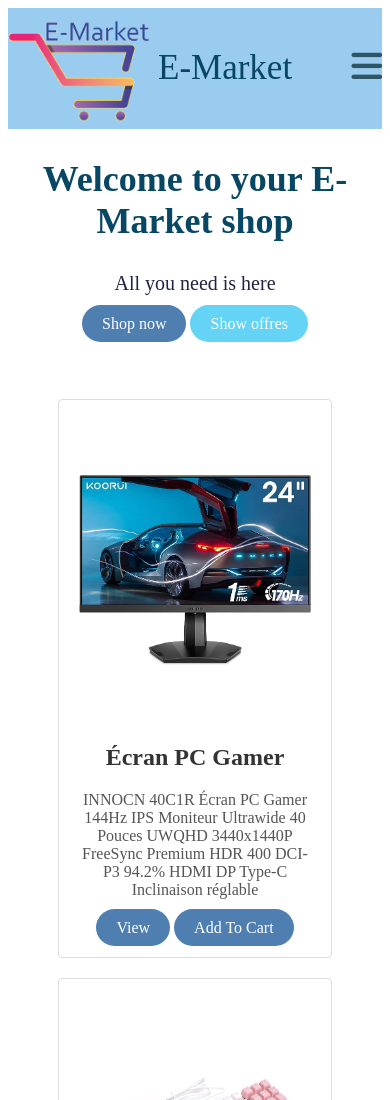
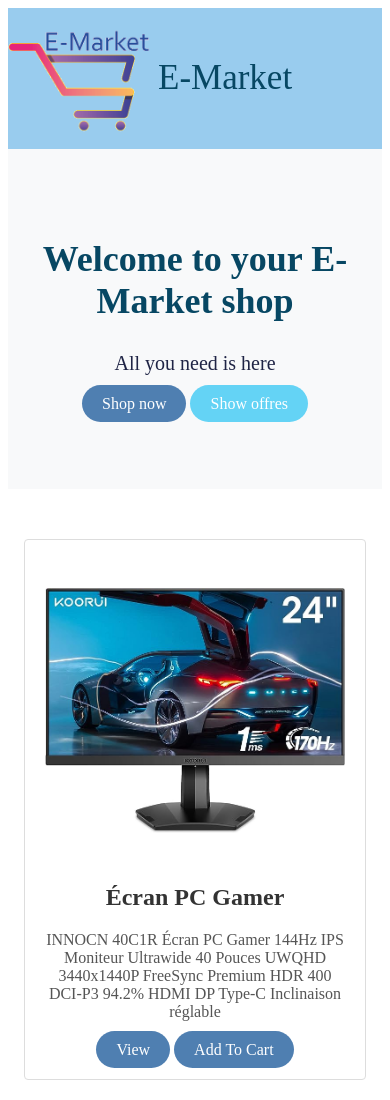
Before and after one commit to MaryemKhaoua/web_site, a plain HTML site: page e-commerce.html in a window 390 px wide. Shown: the top 1100 px of the page. Drawn offline with Linux system fonts and the light colour scheme.

Commit message:
version final

```diff
--- a/e-commerce.html
+++ b/e-commerce.html
@@ -5,7 +5,6 @@
     <meta name="viewport" content="width=device-width, initial-scale=1">
     <title>E-Market</title>
     <link rel="stylesheet" href="style.css">
-    <link rel="stylesheet" href="https://cdnjs.cloudflare.com/ajax/libs/font-awesome/6.4.2/css/all.min.css">
 </head>
 <body class="custom-body">
 
@@ -15,16 +14,11 @@
         <div>
             <img src="logo.png" alt="Logo" class="logo">
         </div>
-        <div>
             <a href="#" class="custom-logo">E-Market</a>
+            <button class="custom-menu-button" type="button" id="toggleButton">
+               <span class="custom-menu-icon"></span>
+            </button>
         </div>
-      </div>
-        <div class="custom-menu">
-         <i class="fa-solid fa-bars"></i>
-
-        </div>
-
-    </div>
 </header>
 
 <main role="main">
@@ -139,5 +133,6 @@
         </p>
     </div>
 </footer>
+<script src="your-scripts.js"></script>
 </body>
 </html>
--- a/style.css
+++ b/style.css
@@ -2,6 +2,8 @@
 .custom-header {
     background-color: #99ccee;
     color: #2e5667;
+    padding: 10px 0;
+    text-align: center;
 
 }
 .custom-header .custom-header-inner {
@@ -29,12 +31,16 @@
     text-decoration: none;
 
 }
-.custom-menu
-{
-    font-size: 35px;
+
+.custom-header .custom-menu-button {
+    background: none;
+    border: none;
+    color: #fff;
 }
 /* Styles for the custom hero section */
 .custom-hero {
+    background-color: #f8f9fa;
+    padding: 60px 0;
     text-align: center;
 }
 
@@ -68,7 +74,6 @@
 {
     background-color: #4f7fb1;
     color: #fff;
-    text-align: left;
     border-radius: 25px
 }
 
@@ -79,7 +84,7 @@
 }
 /* Styles for the custom album section */
 .custom-album {
-    padding: 40px ;
+    padding: 40px 0;
     text-align: center;
 
 }
@@ -122,7 +127,6 @@
     font-size: 16px;
     color: #555;
     margin-bottom: 20px;
-    object-fit: contain;
 }
 
 /* Styles for the custom footer */
```
Also changed, not shown: 685655.png (deleted).
